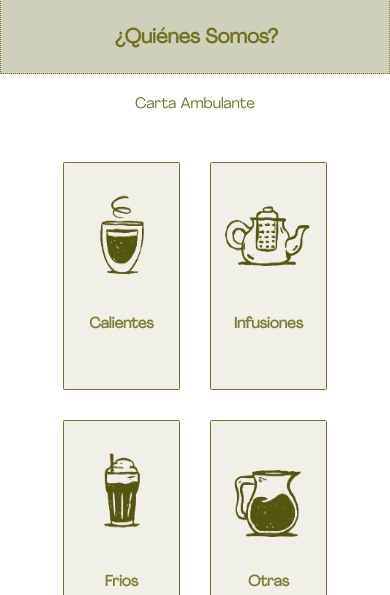
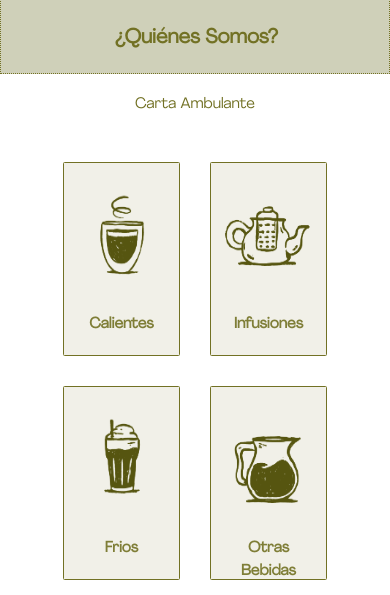
Before and after one commit to EmiMaldonadoB/AmbulanteBoot, a website: page index.html in a window 390 px wide. Shown: the part 249-844 px from the top of the page. Drawn offline with nearby package versions, Linux system fonts and the light colour scheme.

Commit message:
Add files via upload

```diff
--- a/style.css
+++ b/style.css
@@ -275,7 +275,7 @@ p{
         }
         .card-style{
             width: 30vw;
-            height: 27vh;
+            height: 23vh;
 
         }
 
```
